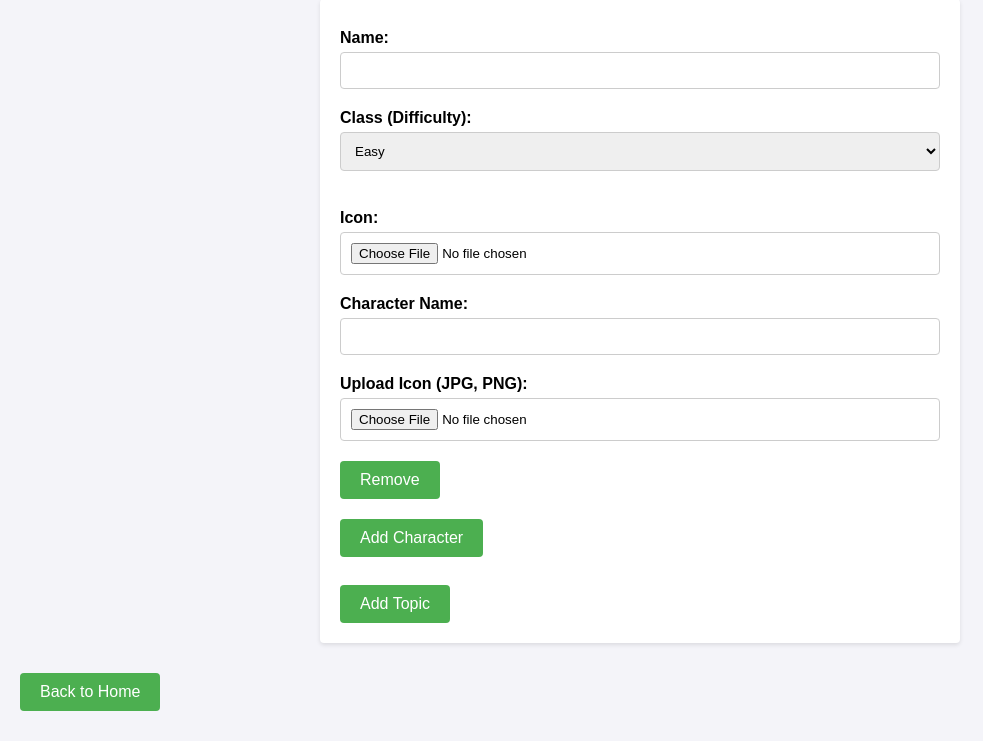
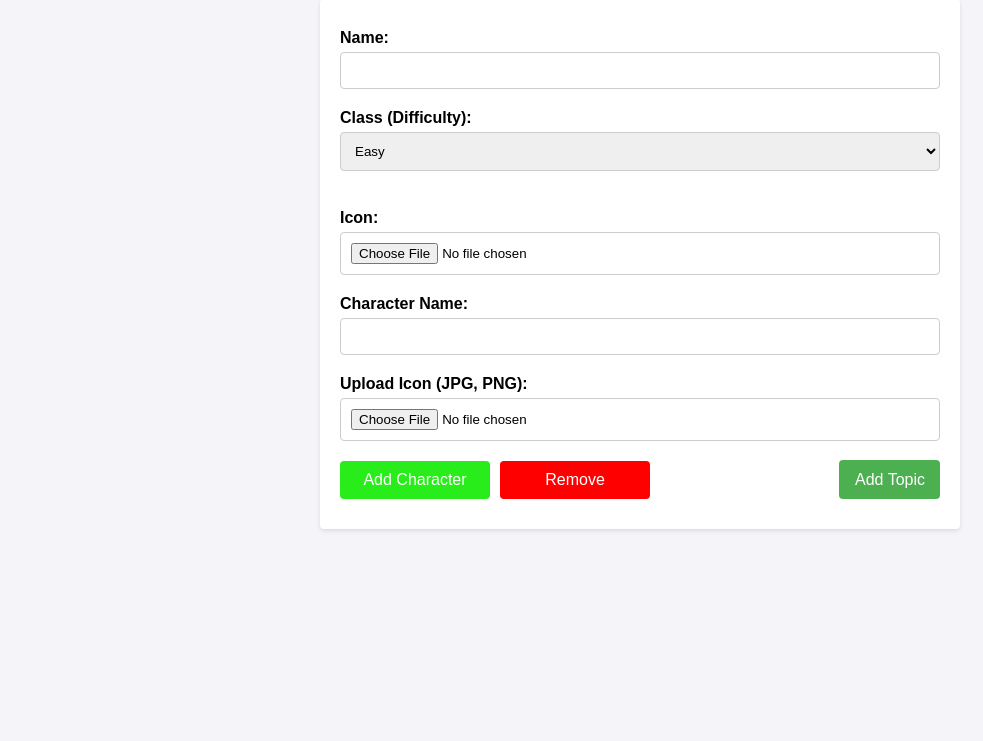
Before and after one commit to zctool/English-AI-Practice, a Flask app: page /add_conversation_topic in a window 1280 px wide. Shown: the part 101-842 px from the top of the page, without its empty margins (0-983 px from the left). After the commit the page ends 632 px from the top, so only its background shows below. Run offline with Flask 3, Linux system fonts and the light colour scheme.

Commit message:
修改管理者頁面和css

```diff
--- a/管理者功能/requirements.txt
+++ b/管理者功能/requirements.txt
@@ -1,5 +1,5 @@
 Flask
 Flask-SQLAlchemy
 PyMySQL
-mysql-connector-python
+mysql-connector
 cursor
--- a/管理者功能/static/style.css
+++ b/管理者功能/static/style.css
@@ -144,7 +144,8 @@ h1 {
 }
 
 button {
-  background-color: #4caf50;
+  background-color: #566cdd;
+  width: 200px;
   color: white;
   padding: 10px 20px;
   margin: 10px 0;
@@ -181,7 +182,14 @@ header {
   top: 0;
   left: 0;
   right: 0;
-  z-index: 1000; /* 确保头部在滚动时保持在顶部 */
+  height: 70px;
+  z-index: 1000;
+  align-items: center;
+  display: flex;
+  text-align: center;
+}
+header img {
+  margin-right: 10px; /* 为logo和标题之间提供一些间隔 */
 }
 .sidebar {
   width: 200px;
@@ -257,3 +265,90 @@ tr:nth-child(odd) {
 tr:nth-child(even) {
   background-color: #ffffff; /* 偶数行的背景色 */
 }
+.button-container {
+  display: flex;
+  justify-content: space-between; /* 在两端对齐 */
+  width: 100%; /* 或者根据实际需要调整宽度 */
+}
+
+.left-buttons,
+.right-button {
+  display: flex; /* 使用Flex布局 */
+  align-items: center; /* 在交叉轴上居中对齐 */
+}
+
+/* 如果左侧按钮之间需要一些间隔 */
+.left-buttons button {
+  margin-right: 10px; /* 添加适当的右边距 */
+}
+
+.button-container input[type="submit"] {
+  width: 101px; /* 按钮宽度 */
+  height: 39px;
+  text-align: center;
+  padding: 8px 16px;
+  display: flex;
+  align-items: center;
+}
+
+.submit-button:hover {
+  background-color: #45a049; /* 鼠标悬停时的背景颜色 */
+}
+.btn20 {
+  background-color: #29ed1b;
+  width: 150px;
+  color: white;
+  padding: 10px 20px;
+  margin: 10px 0;
+  border: none;
+  border-radius: 4px;
+  cursor: pointer;
+  font-size: 16px;
+  transition: background-color 0.3s;
+}
+.btn20:hover {
+  background-color: #2ba923;
+}
+.btn21 {
+  background-color: #ff0000;
+  width: 150px;
+  color: white;
+  padding: 10px 20px;
+  margin: 10px 0;
+  border: none;
+  border-radius: 4px;
+  cursor: pointer;
+  font-size: 16px;
+  transition: background-color 0.3s;
+}
+.btn21:hover {
+  background-color: #ad2108;
+}
+.edit-btn,
+.delete-btn {
+  display: inline-block;
+  padding: 5px 10px;
+  text-decoration: none;
+  color: white;
+  border-radius: 4px;
+  text-align: center;
+}
+
+.edit-btn {
+  transition: 0.5s;
+  background-color: green;
+}
+
+.delete-btn {
+  transition: 0.5s;
+  background-color: red;
+}
+.edit-btn:hover {
+  transition: 0.5s;
+  background-color: darkgreen; /* 鼠标悬停时颜色变深 */
+}
+
+.delete-btn:hover {
+  transition: 0.5s;
+  background-color: darkred; /* 鼠标悬停时颜色变深 */
+}
--- a/管理者功能/templates/add_conversationTopic.html
+++ b/管理者功能/templates/add_conversationTopic.html
@@ -1,17 +1,21 @@
 <!DOCTYPE html>
 <html lang="en">
   <head>
-    <meta charset="UTF-8">
-    <meta name="viewport" content="width=device-width, initial-scale=1.0">
+    <meta charset="UTF-8" />
+    <meta name="viewport" content="width=device-width, initial-scale=1.0" />
     <title>Add Conversation Topic</title>
-    <link rel="stylesheet" href="{{ url_for('static', filename='style.css') }}">
+    <link
+      rel="stylesheet"
+      href="{{ url_for('static', filename='style.css') }}"
+    />
     <script>
       function addCharacterField() {
-            const characterContainer = document.getElementById('characterContainer');
+        const characterContainer =
+          document.getElementById("characterContainer");
         const characterCount = characterContainer.childElementCount;
 
-            const div = document.createElement('div');
-            div.id = 'character_' + characterCount;
+        const div = document.createElement("div");
+        div.id = "character_" + characterCount;
         div.innerHTML = `
                 <label for="character_name_${characterCount}">Character Name:</label>
                 <input type="text" id="character_name_${characterCount}" name="character_name" required>
@@ -24,46 +28,67 @@
       }
 
       function removeCharacterField(index) {
-            const characterField = document.getElementById('character_' + index);
+        const characterField = document.getElementById("character_" + index);
         characterField.remove();
       }
     </script>
   </head>
   <body>
     <h1>Add Conversation Topic</h1>
-    <form action="{{ url_for('add_conversation_topic') }}" method="post" enctype="multipart/form-data">
+    <form
+      action="{{ url_for('add_conversation_topic') }}"
+      method="post"
+      enctype="multipart/form-data"
+    >
       <label for="name">Name:</label>
-        <input type="text" id="name" name="name" required><br>
+      <input type="text" id="name" name="name" required /><br />
       <label for="class">Class (Difficulty):</label>
       <select id="class" name="class" required>
         <option value="Easy">Easy</option>
         <option value="Normal">Normal</option>
-            <option value="Hard">Hard</option>
-        </select><br><br>
+        <option value="Hard">Hard</option></select
+      ><br /><br />
       <label for="icon">Icon:</label>
-        <input type="file" id="icon" name="icon" accept="image/jpeg, image/png"><br>
+      <input
+        type="file"
+        id="icon"
+        name="icon"
+        accept="image/jpeg, image/png"
+      /><br />
       <div id="characterContainer">
         <div id="character_0">
           <label for="character_name_0">Character Name:</label>
-                <input type="text" id="character_name_0" name="character_name" required>
+          <input
+            type="text"
+            id="character_name_0"
+            name="character_name"
+            required
+          />
           <label for="character_icon_0">Upload Icon (JPG, PNG):</label>
-                <input type="file" id="character_icon_0" name="character_icon" accept=".jpg, .jpeg, .png" required>
-                <button type="button" onclick="removeCharacterField(0)">Remove</button>
-                <br>
+          <input
+            type="file"
+            id="character_icon_0"
+            name="character_icon"
+            accept=".jpg, .jpeg, .png"
+            required
+          />
+          <div class="button-container">
+            <div class="left-buttons">
+                <button type="button" onclick="addCharacterField()" class="btn20">Add Character</button>
+                <button type="button" onclick="removeCharacterField(0)" class="btn21">Remove</button>
             </div>
+            <div class="right-button"> <input type="submit" value="Add Topic" class="submit-button" /></div>
+
         </div>
-        <button type="button" onclick="addCharacterField()">Add Character</button><br><br>
-        <input type="submit" value="Add Topic">
     </form>
-    <button onclick="location.href='{{ url_for('index') }}';">Back to Home</button>
-    {% with messages = get_flashed_messages(with_categories=true) %}
-      {% if messages %}
+
+    {% with messages = get_flashed_messages(with_categories=true) %} {% if
+    messages %}
     <ul class="flashes">
       {% for category, message in messages %}
       <li class="{{ category }}">{{ message }}</li>
       {% endfor %}
     </ul>
-      {% endif %}
-    {% endwith %}
+    {% endif %} {% endwith %}
   </body>
 </html>
```
Also changed, not shown: 管理者功能/templates/add_vocabulary.html (+41 -18 lines), 管理者功能/templates/add_vocabularyTopic.html (+19 -7 lines), 管理者功能/templates/vocabularies.html (+16 -5 lines), 管理者功能/templates/vocabulary_topics.html (+16 -5 lines). Lines whose indentation alone changed are shown as unchanged.
